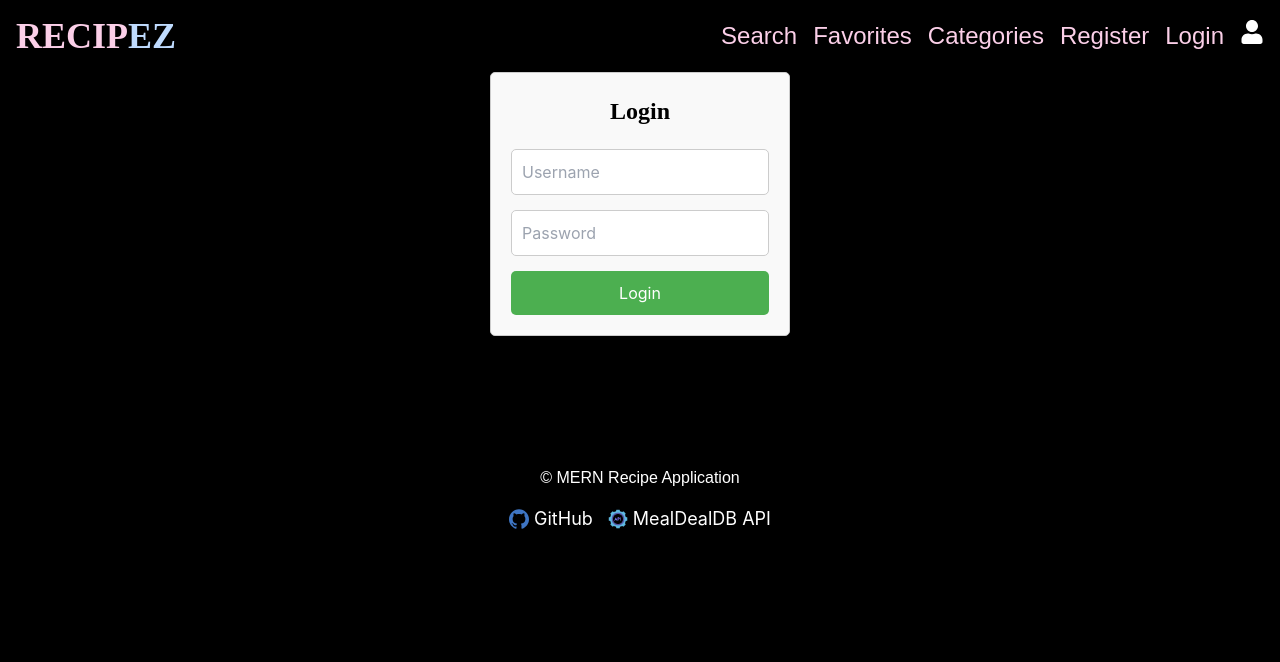
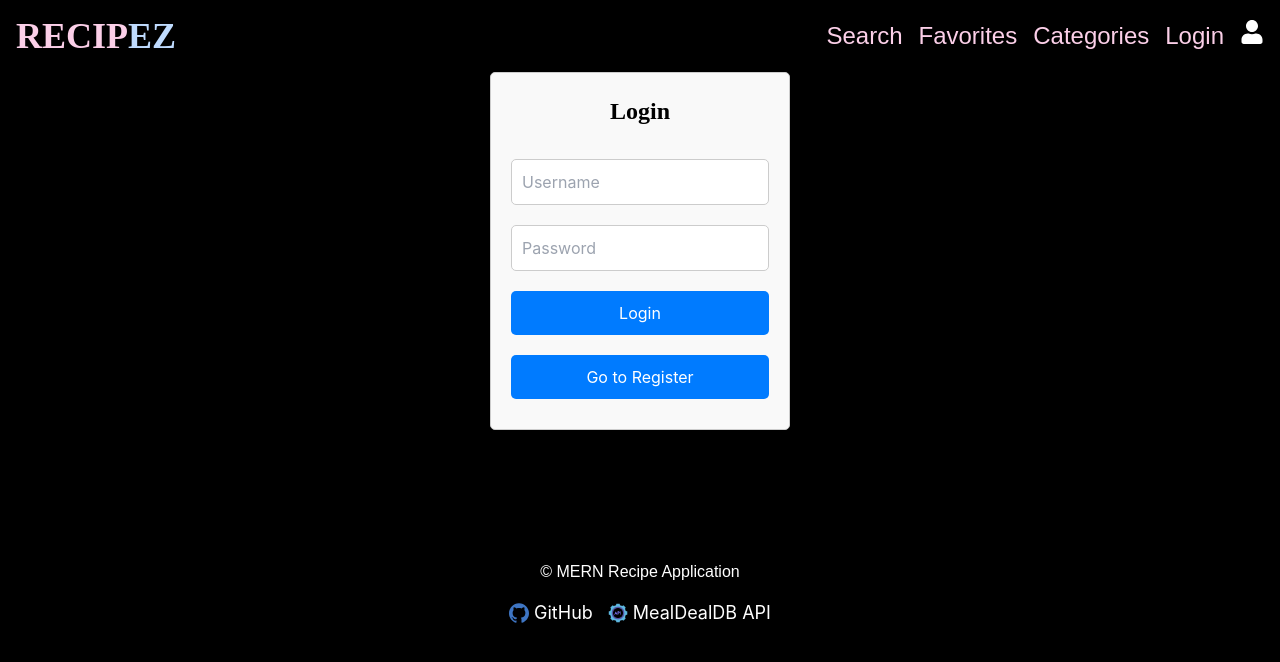
Before and after one commit to tjsiv/P2MSA-RecipEZ, a React (Create React App) app in the folder client/: page /login in a window 1280 px wide. Shown: the top 662 px of the page. Built offline with nearby package versions, Linux system fonts and the light colour scheme.

Commit message:
changed the login/register flow

```diff
--- a/client/src/App.js
+++ b/client/src/App.js
@@ -9,11 +9,10 @@ import Footer from "./components/Footer";
 import SearchBar from "./components/SearchBar";
 import Navbar from "./components/Navbar";
 import HomeCards from "./components/HomeCards";
-import LoginForm from "./components/LoginForm";
-import RegisterForm from "./components/RegisterForm";
 import UserProfile from "./components/UserProfile";
-import Favorites from "./components/Favorites"
-import Categories from "./components/Categories"
+import Favorites from "./components/Favorites";
+import Categories from "./components/Categories";
+import Login from "./components/Login";
 
 const App = () => {
   const [user, setUser] = useState(null); // State to hold logged-in user data when login in submitted
@@ -37,9 +36,8 @@ const App = () => {
           <Route path="/categories" element={<Categories />} />
           <Route
             path="/login"
-            element={<LoginForm onLoginSuccess={handleLoginSuccess} />}
+            element={<Login onLoginSuccess={handleLoginSuccess} />} // Updated component
           />
-          <Route path="/register" element={<RegisterForm />} />
           <Route
             path="/user"
             element={
--- /dev/null
+++ b/client/src/components/Login.jsx
@@ -0,0 +1,103 @@
+import React, { useState } from "react";
+import axios from "axios";
+import { useNavigate } from "react-router-dom";
+import "../index.css";
+
+const Login = ({ onLoginSuccess }) => {
+  const [username, setUsername] = useState("");
+  const [password, setPassword] = useState("");
+  const [email, setEmail] = useState("");
+  const [error, setError] = useState("");
+  const [isRegistering, setIsRegistering] = useState(false);
+  const navigate = useNavigate();
+
+  const handleLogin = async () => {
+    try {
+      const response = await axios.post("http://localhost:9000/users/login", {
+        username,
+        password,
+      });
+      console.log("User logged in:", response.data);
+
+      onLoginSuccess(response.data.user);
+    } catch (error) {
+      console.error("Login failed:", error.response?.data);
+
+      if (error.response?.status === 404) {
+        setError("User not found. Please register.");
+        setIsRegistering(true);
+      } else {
+        setError("Invalid username or password");
+      }
+    }
+  };
+
+  const handleRegister = async () => {
+    try {
+      const response = await axios.post("http://localhost:9000/users/register", {
+        username,
+        email,
+        password,
+      });
+      console.log("User registered:", response.data);
+
+      setIsRegistering(false);
+      setError("Registration successful! Please log in.");
+    } catch (error) {
+      console.error("Registration failed:", error);
+      setError("Registration failed. Please try again.");
+    }
+  };
+
+  return (
+    <div className="auth-container">
+      {isRegistering ? (
+        <div className="register-container">
+          <h2>Register</h2>
+          <input
+            type="text"
+            placeholder="Username"
+            value={username}
+            onChange={(e) => setUsername(e.target.value)}
+          />
+          <input
+            type="email"
+            placeholder="Email"
+            value={email}
+            onChange={(e) => setEmail(e.target.value)}
+          />
+          <input
+            type="password"
+            placeholder="Password"
+            value={password}
+            onChange={(e) => setPassword(e.target.value)}
+          />
+          {error && <p className="error-message">{error}</p>}
+          <button onClick={handleRegister}>Register</button>
+          <button onClick={() => setIsRegistering(false)}>Back to Login</button>
+        </div>
+      ) : (
+        <div className="login-container">
+          <h2>Login</h2>
+          <input
+            type="text"
+            placeholder="Username"
+            value={username}
+            onChange={(e) => setUsername(e.target.value)}
+          />
+          <input
+            type="password"
+            placeholder="Password"
+            value={password}
+            onChange={(e) => setPassword(e.target.value)}
+          />
+          {error && <p className="error-message">{error}</p>}
+          <button onClick={handleLogin}>Login</button>
+          <button className="register-button" onClick={() => setIsRegistering(true)}>Go to Register</button>
+        </div>
+      )}
+    </div>
+  );
+};
+
+export default Login;
--- a/client/src/components/Navbar.jsx
+++ b/client/src/components/Navbar.jsx
@@ -31,16 +31,14 @@ const Navbar = ({ user }) => {
           <Link to="/categories">Categories</Link>
         </li>
         {!user && (
-          <>
-            <li className="text-pink-200 pr-4 text-2xl">
-              <Link to="/register">Register</Link>
-            </li>
-            <li className="text-pink-200 pr-4 text-2xl">
-              <Link to="/login">Login</Link>
-            </li>
-          </>
+          <li className="text-pink-200 pr-4 text-2xl">
+            <Link to="/login">Login</Link>
+          </li>
         )}
-        <li className="text-pink-200 pr-4 text-2xl cursor-pointer" onClick={handleUserIconClick}>
+        <li
+          className="text-pink-200 pr-4 text-2xl cursor-pointer"
+          onClick={handleUserIconClick}
+        >
           <FaUser />
         </li>
       </ul>
--- a/client/src/index.css
+++ b/client/src/index.css
@@ -43,10 +43,10 @@ code {
 .HomeCard-container {
   display: flex;
   justify-content: center;
-  align-items: flex-start; /* Adjusted to align items at the top */
+  align-items: flex-start;
   min-height: calc(
     100vh - 100px
-  ); /* Ensure HomeCard-container takes up at least the viewport height minus footer height */
+  );
   background-color: black;
 }
 
@@ -55,8 +55,8 @@ code {
   justify-content: space-around;
   flex-wrap: wrap;
   width: 60%;
-  max-width: 900px; /* Set a max-width to limit stretching */
-  margin-top: 20px; /* Added margin top to separate from footer */
+  max-width: 900px;
+  margin-top: 20px;
   background-color: black;
 }
 
@@ -110,7 +110,6 @@ code {
 }
 /* HomeCard Styling end */
 
-/* Footer start */
 /* Footer start */
 .footer {
   background-color: black;
@@ -170,75 +169,6 @@ code {
 }
 /* Footer end */
 
-/* HomeCard Styling start */
-.HomeCard-container {
-  display: flex;
-  justify-content: center;
-  align-items: top;
-  height: 70vh;
-  background-color: black;
-}
-
-.card-container {
-  display: flex;
-  justify-content: space-around;
-  flex-wrap: wrap;
-  width: 60%;
-  max-width: 900px; /* Set a max-width to limit stretching */
-  height: 40vh;
-  background-color: black;
-}
-
-.card {
-  border-radius: 10px;
-  box-shadow: 0 4px 8px rgba(0, 0, 0, 0.1);
-  width: 350px;
-  height: 400px;
-  padding: 20px;
-  margin: 20px;
-  text-align: center;
-  color: black;
-  transition: transform 0.3s;
-  display: flex;
-  flex-direction: column;
-}
-
-.card:hover {
-  transform: translateY(-10px);
-  cursor: pointer;
-}
-
-.card:not(:last-child) {
-  margin-right: 20px;
-}
-
-.card h2 {
-  margin-bottom: 10px;
-  font-size: larger;
-}
-
-.card img {
-  max-width: 100%;
-  border-radius: 5px;
-  margin-bottom: 10px;
-  align-self: center;
-}
-
-/* Responsive Layout */
-@media (max-width: 768px) {
-  .card-container {
-    flex-direction: column;
-    align-items: center;
-  }
-
-  .card {
-    width: 100%;
-    height: auto;
-    margin-bottom: 20px;
-  }
-}
-/* HomeCard Styling end */
-
 /* Register Styling start */
 .register-container {
   max-width: 300px;
@@ -253,35 +183,47 @@ code {
 .register-container h2 {
   text-align: center;
   margin-bottom: 20px;
-  color: black;
-  font-weight: 600;
-  font-size: x-large;
 }
 
 .register-container input {
   width: 100%;
   padding: 10px;
-  margin-bottom: 15px;
+  margin: 10px 0;
   border: 1px solid #ccc;
   border-radius: 5px;
+}
+
+.register-container .error-message {
+  color: red;
+  text-align: center;
+  margin-bottom: 10px;
 }
 
 .register-container button {
   width: 100%;
   padding: 10px;
-  background-color: #2196f3;
-  color: white;
+  margin: 10px 0;
   border: none;
   border-radius: 5px;
+  background-color: #007bff;
+  color: white;
   cursor: pointer;
 }
 
 .register-container button:hover {
-  background-color: #0b7dda;
+  background-color: #0056b3;
 }
-/* Register Styling End */
 
-/* LoginForm Styling start */
+.register-container button:nth-child(2) {
+  background-color: #6c757d;
+}
+
+.register-container button:nth-child(2):hover {
+  background-color: #5a6268;
+}
+/* Register Styling end */
+
+/* Login Styling start */
 .login-container {
   max-width: 300px;
   margin: auto;
@@ -303,7 +245,7 @@ code {
 .login-container input {
   width: 100%;
   padding: 10px;
-  margin-bottom: 15px;
+  margin: 10px 0;
   border: 1px solid #ccc;
   border-radius: 5px;
   color: black;
@@ -311,20 +253,32 @@ code {
 
 .login-container .error-message {
   color: red;
-  margin-bottom: 15px;
+  text-align: center;
+  margin-bottom: 10px;
 }
 
 .login-container button {
   width: 100%;
   padding: 10px;
-  background-color: #4caf50;
-  color: white;
+  margin: 10px 0;
   border: none;
   border-radius: 5px;
+  background-color: #007bff;
+  color: white;
   cursor: pointer;
 }
 
 .login-container button:hover {
+  background-color: #0056b3;
+}
+
+/* Login Form Styling Start */
+.register-button {
+  background-color: #4caf50;
+  border: none;
+}
+
+.login-container .register-button:hover {
   background-color: #45a049;
 }
-/* Login Form Styling End */
+/* Login Styling end */
```
